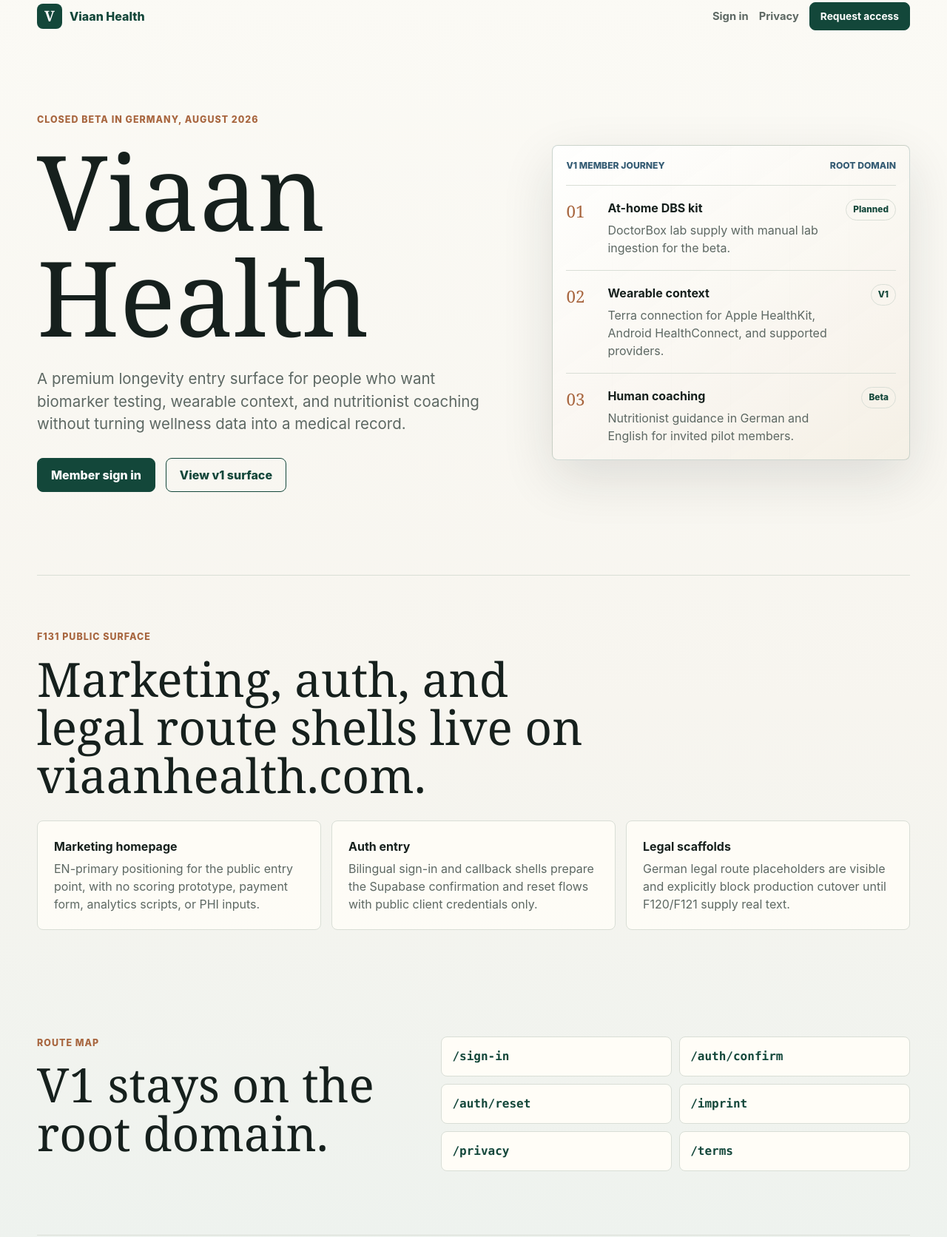
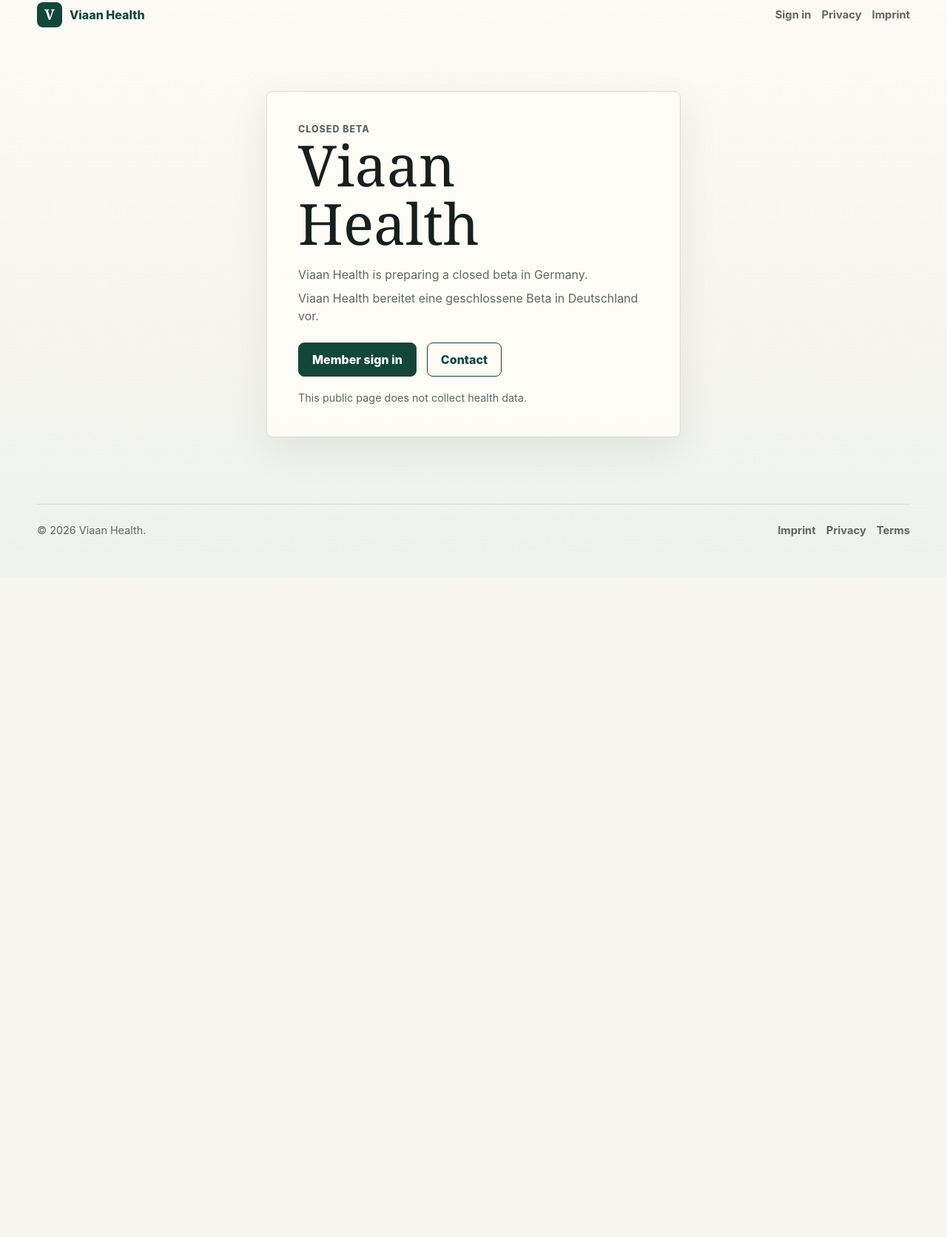
Before and after one commit to mawimn-cmd/Viaanhealth, a website: page index.html in a window 1280 px wide. Shown: the part 19-1691 px from the top of the page at 74% size. After the commit the page ends 800 px from the top, so only its background shows below. Drawn offline with Linux system fonts and the light colour scheme.

Commit message:
fix(web): make public root closed-beta safe

```diff
--- a/index.html
+++ b/index.html
@@ -4,9 +4,9 @@
   <meta charset="UTF-8">
   <meta name="viewport" content="width=device-width, initial-scale=1.0">
   <title>Viaan Health</title>
-  <meta name="description" content="Viaan Health combines biomarker testing, wearable context, and human nutritionist coaching for a closed beta in Germany.">
+  <meta name="description" content="Viaan Health is preparing a closed beta in Germany.">
   <meta property="og:title" content="Viaan Health">
-  <meta property="og:description" content="Biomarker testing, wearable context, and human nutritionist coaching for a closed beta in Germany.">
+  <meta property="og:description" content="Closed beta in Germany.">
   <meta property="og:type" content="website">
   <link rel="icon" href="/favicon.svg" type="image/svg+xml">
   <link rel="stylesheet" href="/styles.css">
@@ -22,93 +22,28 @@
     <nav class="top-nav" aria-label="Main navigation">
       <a href="/sign-in">Sign in</a>
       <a href="/privacy">Privacy</a>
-      <a class="button button-small" href="mailto:hello@viaanhealth.com">Request access</a>
+      <a href="/imprint">Imprint</a>
     </nav>
   </header>
 
-  <main>
-    <section class="hero-section">
-      <div class="hero-copy">
-        <p class="eyebrow">Closed beta in Germany, August 2026</p>
-        <h1>Viaan Health</h1>
-        <p class="hero-lede">A premium longevity entry surface for people who want biomarker testing, wearable context, and nutritionist coaching without turning wellness data into a medical record.</p>
-        <div class="hero-actions" aria-label="Primary actions">
-          <a class="button" href="/sign-in">Member sign in</a>
-          <a class="button button-secondary" href="#entry-surface">View v1 surface</a>
-        </div>
+  <main class="shell-page">
+    <section class="auth-card" aria-labelledby="home-title">
+      <p class="eyebrow">Closed beta</p>
+      <h1 id="home-title">Viaan Health</h1>
+      <div class="auth-copy">
+        <p lang="en">Viaan Health is preparing a closed beta in Germany.</p>
+        <p lang="de">Viaan Health bereitet eine geschlossene Beta in Deutschland vor.</p>
       </div>
-
-      <div class="product-visual" aria-label="Viaan v1 service flow preview">
-        <div class="visual-topline">
-          <span>V1 member journey</span>
-          <span>Root domain</span>
-        </div>
-        <div class="journey-row">
-          <span class="step-index">01</span>
-          <div>
-            <h2>At-home DBS kit</h2>
-            <p>DoctorBox lab supply with manual lab ingestion for the beta.</p>
-          </div>
-          <span class="state-pill">Planned</span>
-        </div>
-        <div class="journey-row">
-          <span class="step-index">02</span>
-          <div>
-            <h2>Wearable context</h2>
-            <p>Terra connection for Apple HealthKit, Android HealthConnect, and supported providers.</p>
-          </div>
-          <span class="state-pill">V1</span>
-        </div>
-        <div class="journey-row">
-          <span class="step-index">03</span>
-          <div>
-            <h2>Human coaching</h2>
-            <p>Nutritionist guidance in German and English for invited pilot members.</p>
-          </div>
-          <span class="state-pill">Beta</span>
-        </div>
+      <div class="hero-actions" aria-label="Primary actions">
+        <a class="button" href="/sign-in">Member sign in</a>
+        <a class="button button-secondary" href="mailto:hello@viaanhealth.com">Contact</a>
       </div>
-    </section>
-
-    <section class="section-band" id="entry-surface">
-      <div class="section-heading">
-        <p class="eyebrow">F131 public surface</p>
-        <h2>Marketing, auth, and legal route shells live on viaanhealth.com.</h2>
-      </div>
-      <div class="feature-grid">
-        <article class="feature-card">
-          <h3>Marketing homepage</h3>
-          <p>EN-primary positioning for the public entry point, with no scoring prototype, payment form, analytics scripts, or PHI inputs.</p>
-        </article>
-        <article class="feature-card">
-          <h3>Auth entry</h3>
-          <p>Bilingual sign-in and callback shells prepare the Supabase confirmation and reset flows with public client credentials only.</p>
-        </article>
-        <article class="feature-card">
-          <h3>Legal scaffolds</h3>
-          <p>German legal route placeholders are visible and explicitly block production cutover until F120/F121 supply real text.</p>
-        </article>
-      </div>
-    </section>
-
-    <section class="route-strip" aria-labelledby="route-strip-title">
-      <div>
-        <p class="eyebrow">Route map</p>
-        <h2 id="route-strip-title">V1 stays on the root domain.</h2>
-      </div>
-      <ul class="route-list">
-        <li><a href="/sign-in">/sign-in</a></li>
-        <li><a href="/auth/confirm">/auth/confirm</a></li>
-        <li><a href="/auth/reset">/auth/reset</a></li>
-        <li><a href="/imprint">/imprint</a></li>
-        <li><a href="/privacy">/privacy</a></li>
-        <li><a href="/terms">/terms</a></li>
-      </ul>
+      <p class="quiet-note" lang="en">This public page does not collect health data.</p>
     </section>
   </main>
 
   <footer class="site-footer">
-    <p>&copy; 2026 Viaan Health. Public website and auth entry for the German closed beta.</p>
+    <p>&copy; 2026 Viaan Health.</p>
     <nav aria-label="Legal navigation">
       <a href="/imprint">Imprint</a>
       <a href="/privacy">Privacy</a>
```
